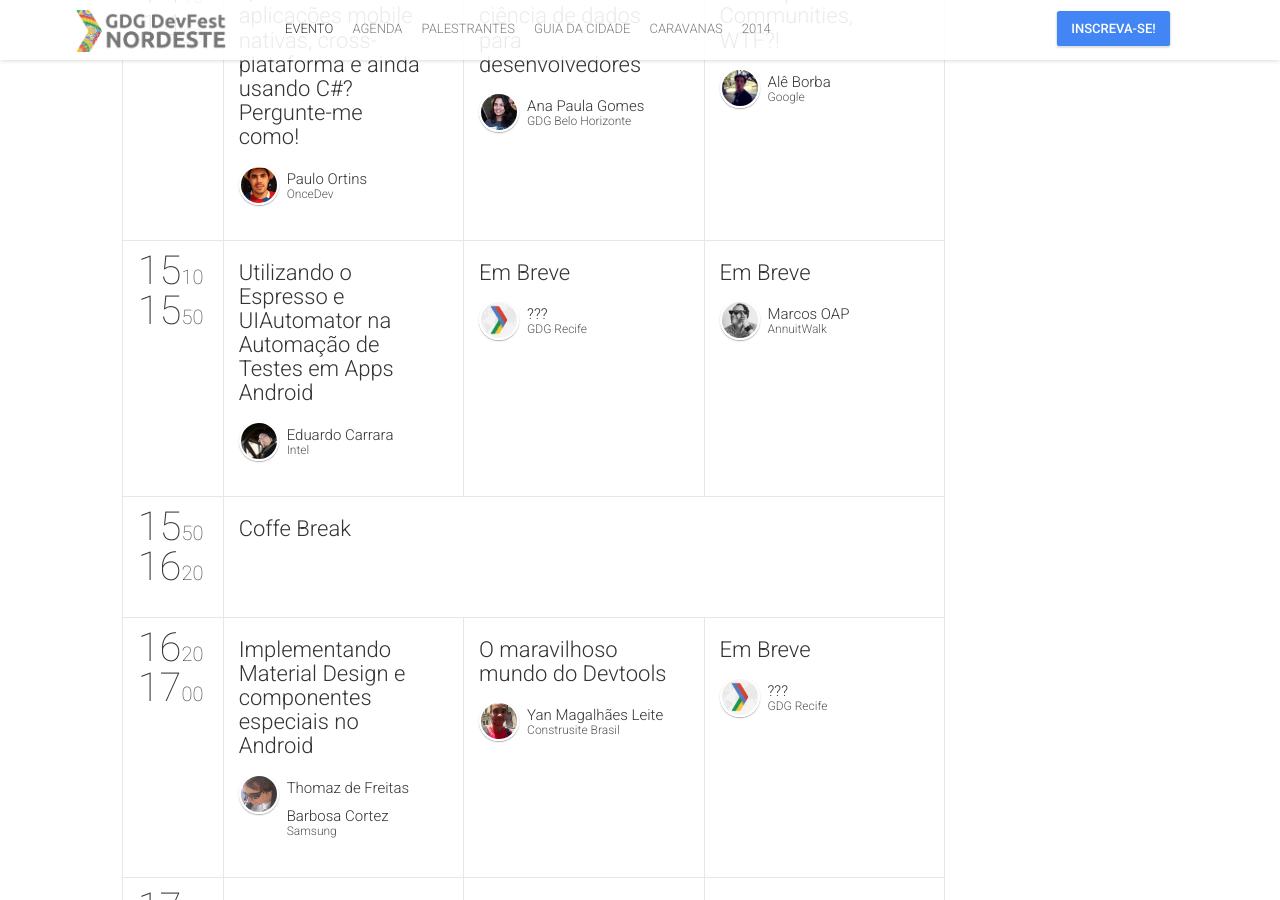
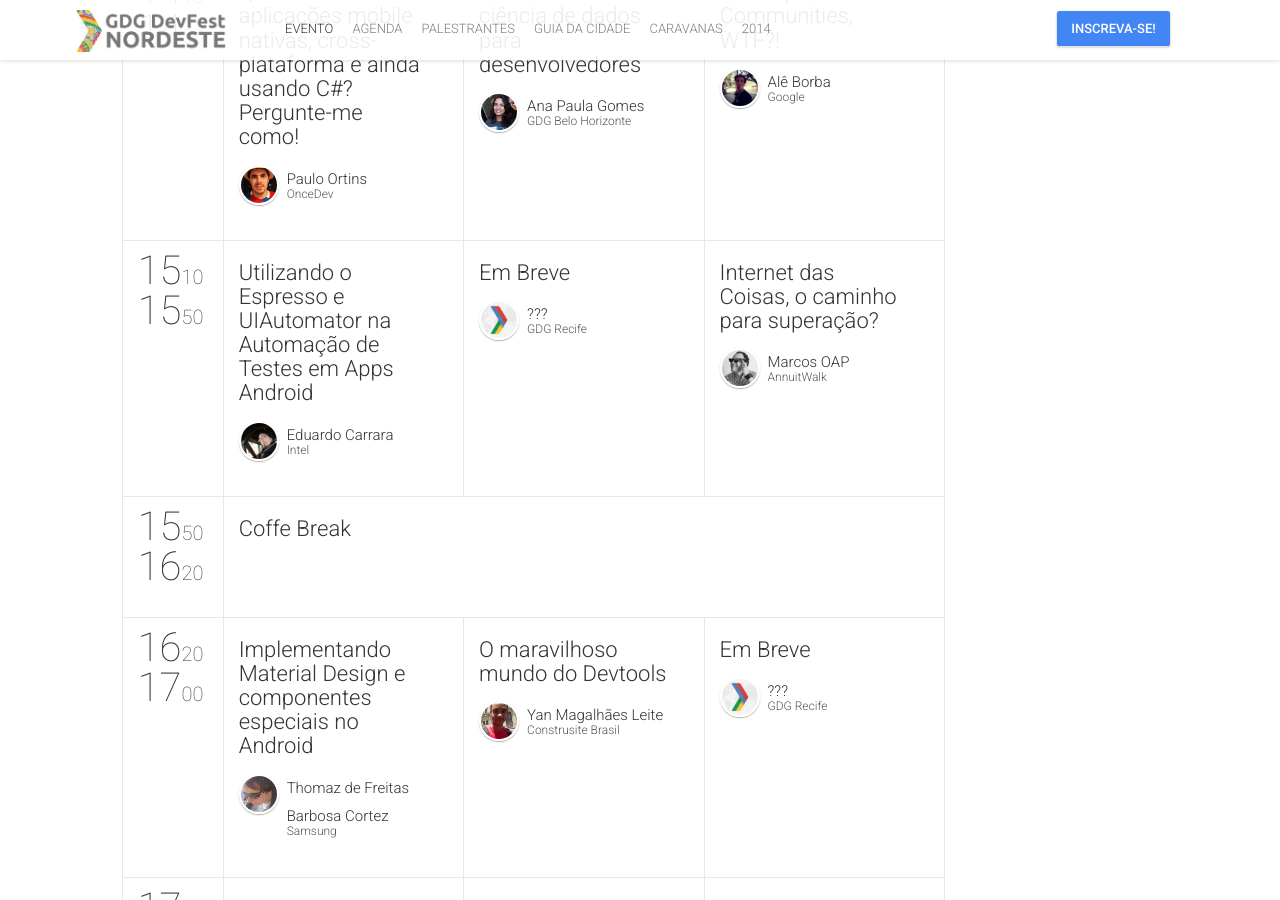
Before and after one commit to DevFestNordeste/2015, a Jekyll site: the page built from index.html, in a window 1280 px wide and 900 px high, scrolled down 3378 px. Built offline with Jekyll 4.4.1, drawn with Linux system fonts in a browser that asks for light colours; nearby versions of some CDN libraries; comment, search, counter and statistics services are not loaded.

Commit message:
palestra marcos

```diff
--- a/_data/sessions.yml
+++ b/_data/sessions.yml
@@ -102,7 +102,7 @@
   speakers: [99]
 -
   id: 215
-  title: "Em Breve"
+  title: "Internet das Coisas, o caminho para superação?"
   subtype: presentation
   speakers: [14]
 -
```
